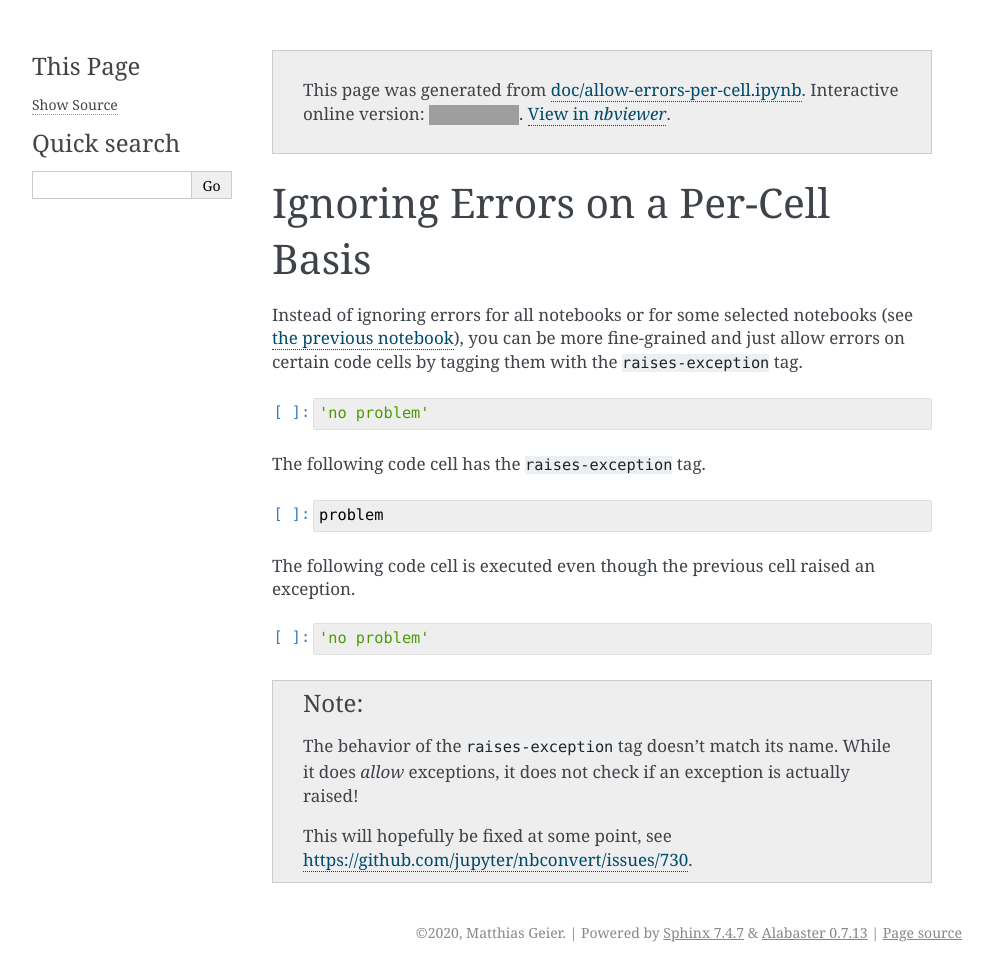
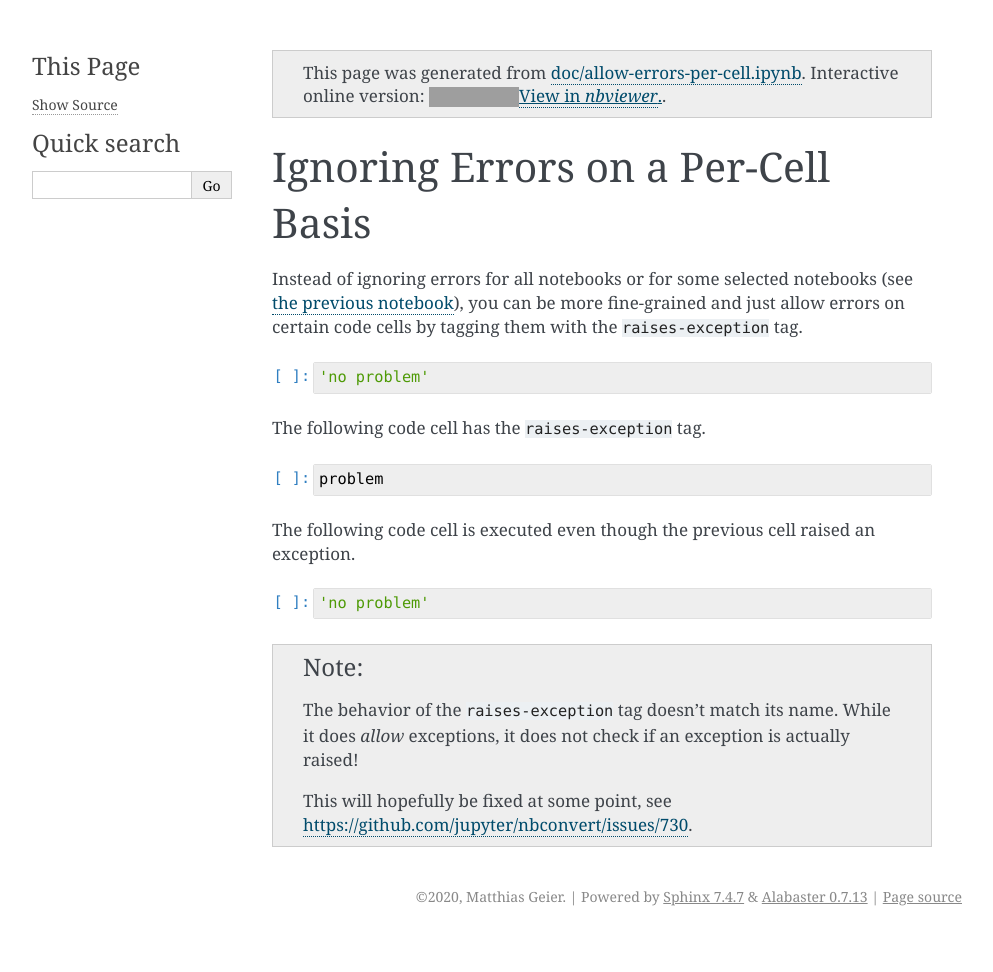
Before and after one commit to spatialaudio/nbsphinx, a Sphinx documentation site: the page built from doc/allow-errors-per-cell.ipynb, in a window 1280 px wide. Shown: the whole page, without its empty margins (148-1141 px from the left). Built offline with Sphinx 7.4.7, drawn with Linux system fonts in a browser that asks for light colours; pages that are not in the unit, such as notebooks, are missing from menus; after the commit the page ends 936 px from its top, so only the background shows below that; grey boxes are pictures that could not be loaded.

Commit message:
DOC: Remove <p> from nbsphinx_prolog
This seems to work better on multiple themes.

```diff
--- a/doc/conf.py
+++ b/doc/conf.py
@@ -46,11 +46,11 @@ nbsphinx_prolog = r"""
 .. raw:: html
 
     <div class="admonition note">
-      <p>This page was generated from
-        <a class="reference external" href="https://github.com/spatialaudio/nbsphinx/blob/{{ env.config.release|e }}/{{ docname|e }}">{{ docname|e }}</a>.
-        Interactive online version:
-        <a href="https://mybinder.org/v2/gh/spatialaudio/nbsphinx/{{ env.config.release|e }}?filepath={{ docname|e }}"><img alt="Binder badge" src="https://mybinder.org/badge_logo.svg" style="vertical-align:text-bottom"></a>.
-      </p>
+      This page was generated from
+      <a class="reference external" href="https://github.com/spatialaudio/nbsphinx/blob/{{ env.config.release|e }}/{{ docname|e }}">{{ docname|e }}</a>.
+      Interactive online version:
+      <a href="https://mybinder.org/v2/gh/spatialaudio/nbsphinx/{{ env.config.release|e }}?filepath={{ docname|e }}"><img alt="Binder badge" src="https://mybinder.org/badge_logo.svg" style="vertical-align:text-bottom"></a>.
+
       <script>
         if (document.location.host) {
           var p = document.currentScript.previousSibling.previousSibling;
```
